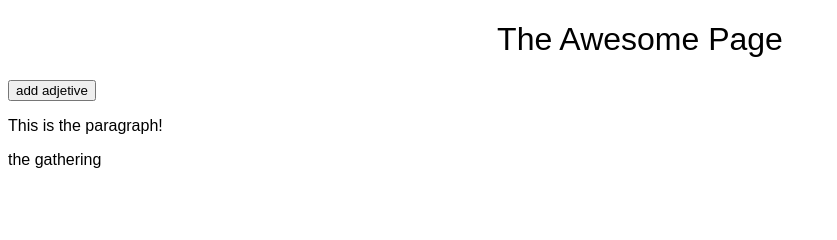
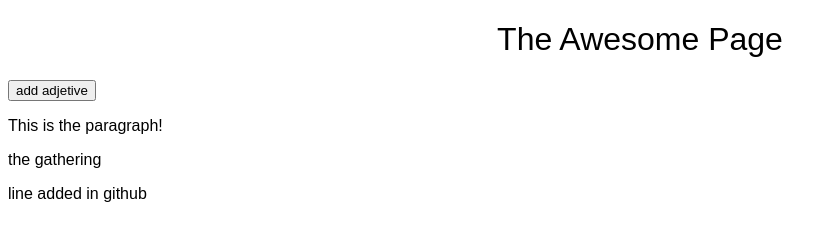
Before and after one commit to GitHubAlexP/hello-universe, a plain HTML site: page index.html in a window 1280 px wide. Shown: the whole page, without its empty margins (0-837 px from the left). Drawn offline with Linux system fonts and the light colour scheme.

Commit message:
Update index.html
update index.html add line in github

```diff
--- a/index.html
+++ b/index.html
@@ -17,6 +17,8 @@
 
     <p>the gathering</p>
 
+    <p>line added in github</p>
+
     <script src="scripts.js"></script>
 </body>
 
```
